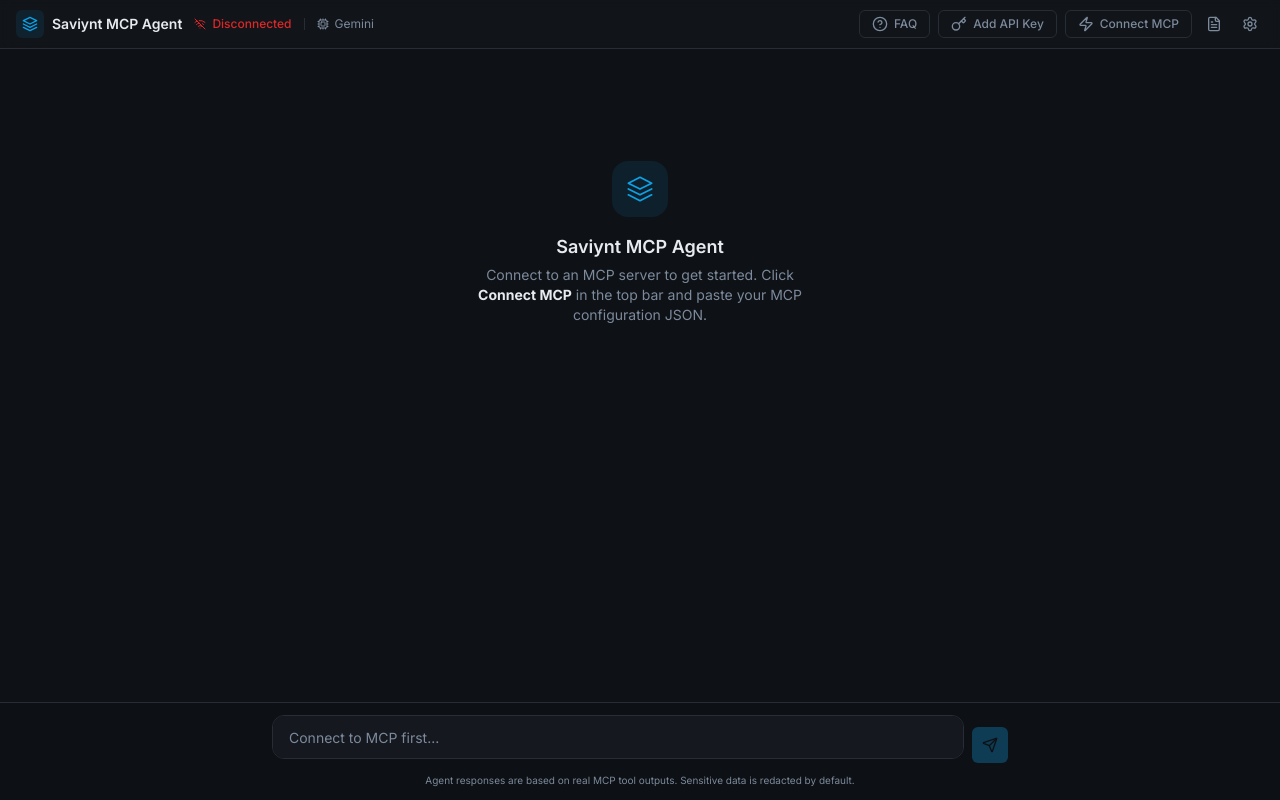
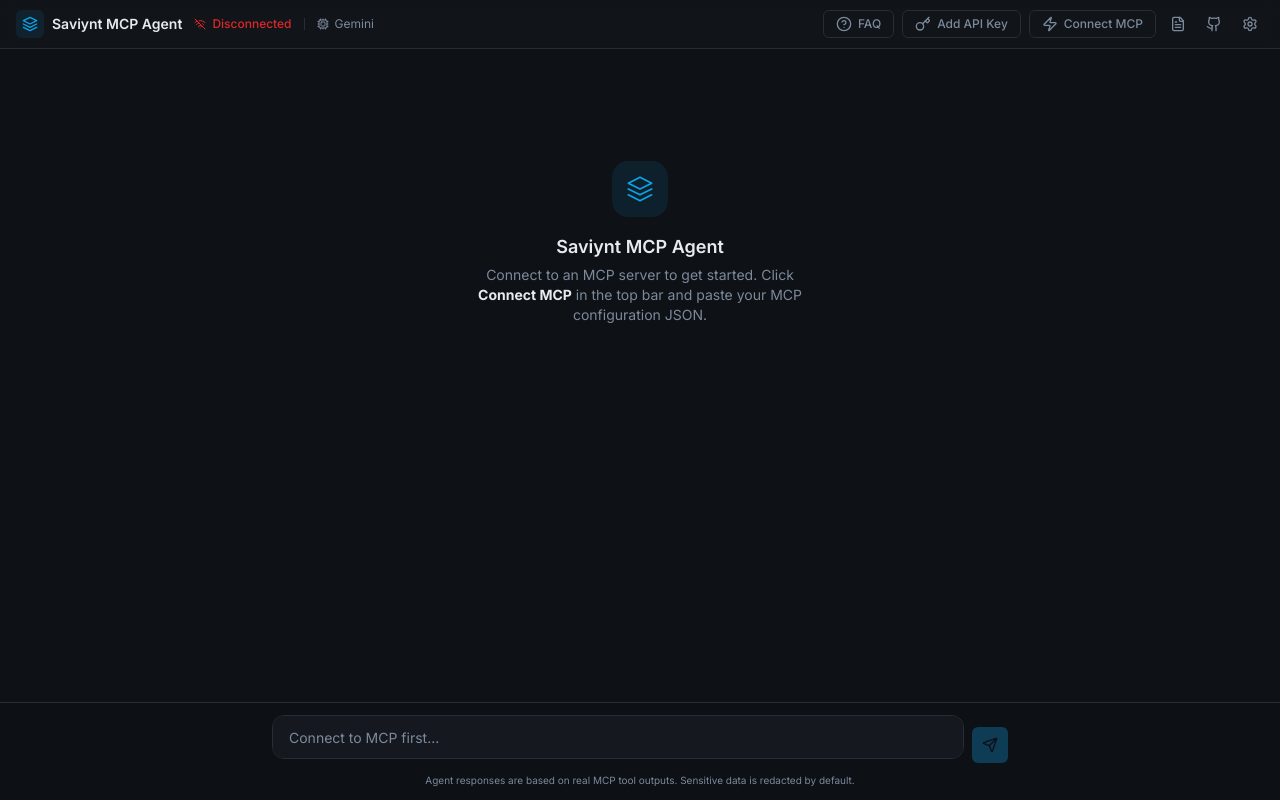
Before and after one commit to ClarkOhlenbusch/Saviynt-mcp-showcase, a Next.js app: page / in a window 1280 px wide. Built offline with nearby package versions, Linux system fonts and the light colour scheme.

Commit message:
GIt Repo Link

```diff
--- a/app/page.tsx
+++ b/app/page.tsx
@@ -1,7 +1,7 @@
 'use client'
 
 import { useState, useCallback, useEffect } from 'react'
-import { Settings, Zap, ZapOff, FileText, Key, HelpCircle } from 'lucide-react'
+import { Settings, Zap, ZapOff, FileText, Key, HelpCircle, Github } from 'lucide-react'
 import { Button } from '@/components/ui/button'
 import { StatusBar } from '@/components/status-bar'
 import { ChatPanel } from '@/components/chat-panel'
@@ -196,6 +196,24 @@ export default function Page() {
             )}
           </Button>
 
+          {/* GitHub repo link */}
+          <Button
+            asChild
+            variant="ghost"
+            size="sm"
+            className="h-7 w-7 p-0 text-muted-foreground hover:text-foreground"
+          >
+            <a
+              href="https://github.com/ClarkOhlenbusch/Saviynt-mcp-showcase"
+              target="_blank"
+              rel="noopener noreferrer"
+              aria-label="Open GitHub repository"
+              title="GitHub repository"
+            >
+              <Github className="h-4 w-4" />
+            </a>
+          </Button>
+
           {/* Settings */}
           <Button
             variant="ghost"
```
Also changed, not shown: 1 other file (tests, documents, lock files or other folders).
